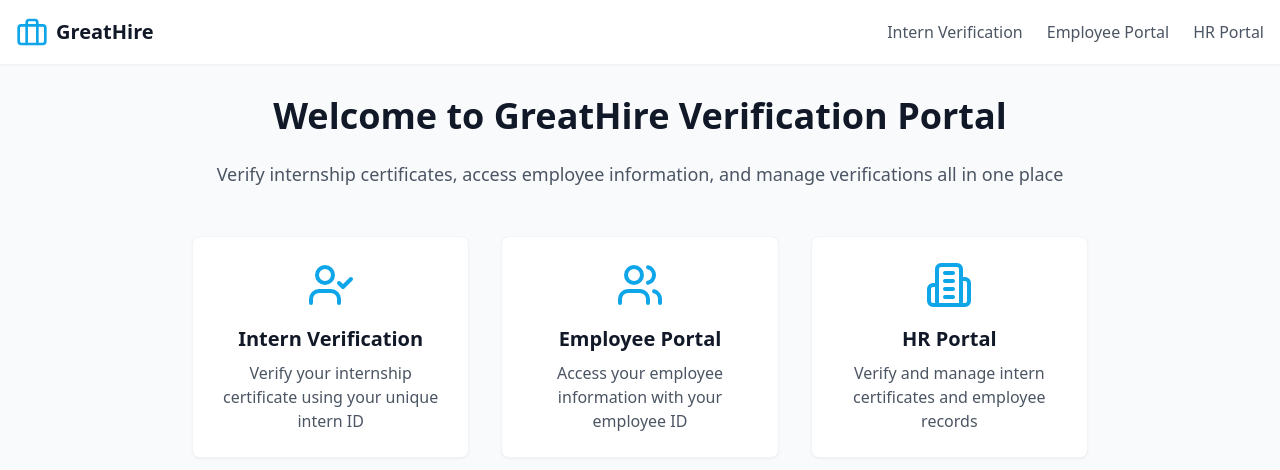
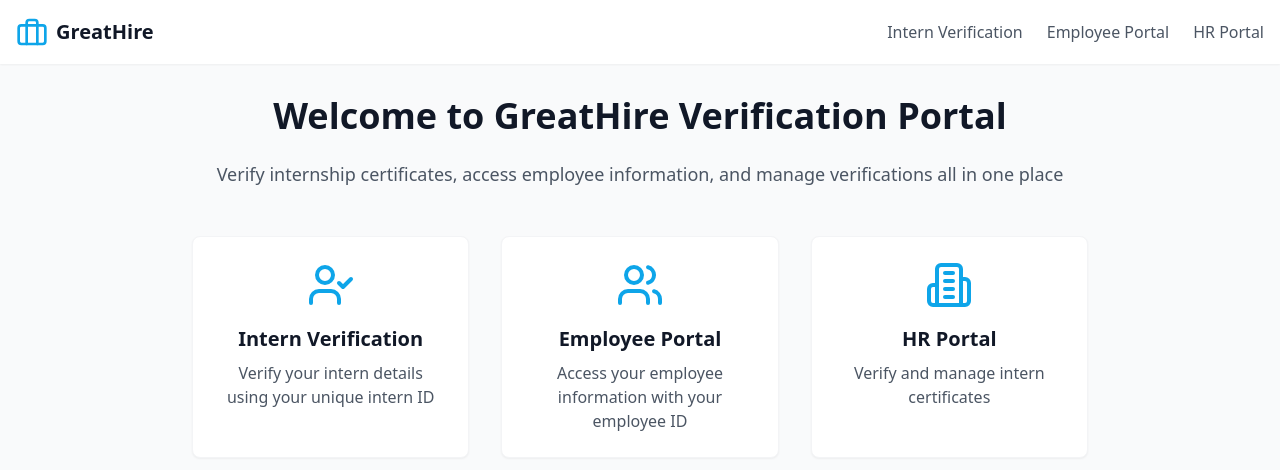
Before and after one commit to charansai1432/certificate-verification, a React (Vite) app in the folder frontend/: page / in a window 1280 px wide. Shown: the top 470 px of the page. Built offline with nearby package versions, Linux system fonts and the light colour scheme.

Commit message:
changed some lines of code in the HOME.tsx file to make more readable

```diff
--- a/frontend/src/pages/Home.tsx
+++ b/frontend/src/pages/Home.tsx
@@ -19,7 +19,7 @@ const Home = () => {
           <UserCheck className="h-12 w-12 text-sky-500 mx-auto mb-4" />
           <h2 className="text-xl font-semibold text-gray-900 mb-2">Intern Verification</h2>
           <p className="text-gray-600">
-            Verify your internship certificate using your unique intern ID
+            Verify your intern details using your unique intern ID
           </p>
         </Link>
 
@@ -41,7 +41,7 @@ const Home = () => {
           <Building2 className="h-12 w-12 text-sky-500 mx-auto mb-4" />
           <h2 className="text-xl font-semibold text-gray-900 mb-2">HR Portal</h2>
           <p className="text-gray-600">
-            Verify and manage intern certificates and employee records
+            Verify and manage intern certificates
           </p>
         </Link>
       </div>
```
